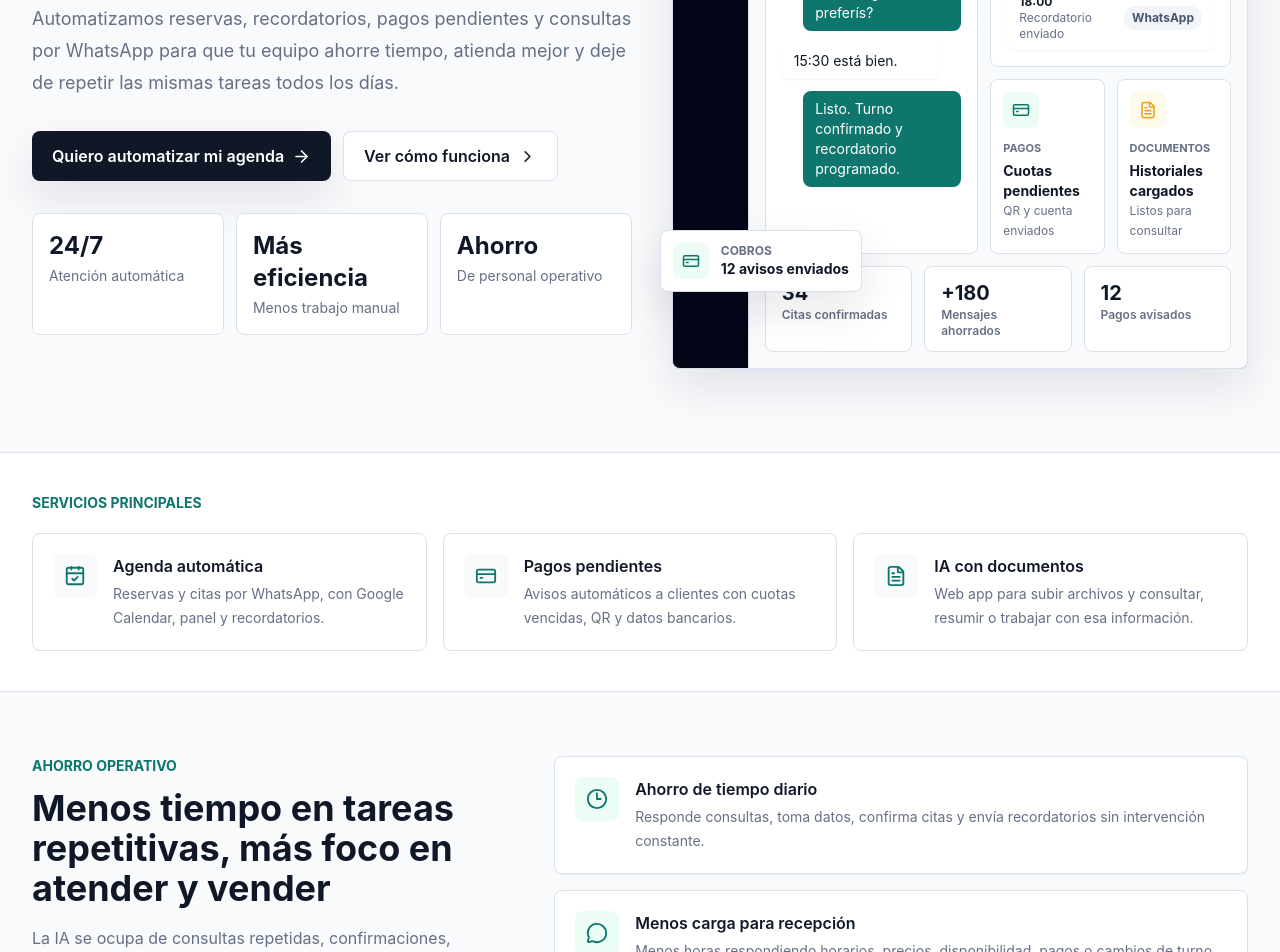
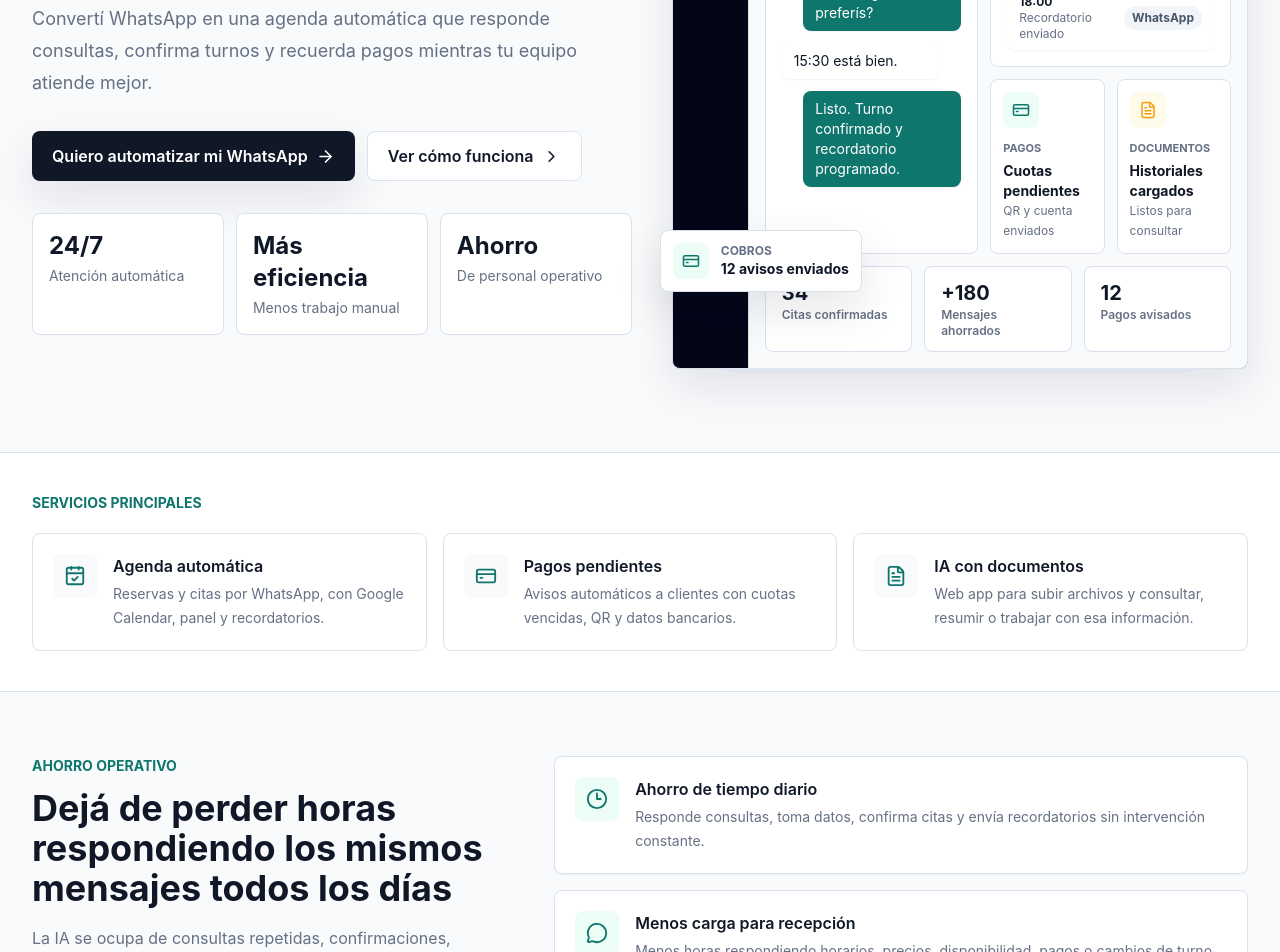
Before and after one commit to marceloabud27-gif/abud-hnos-gestion-digital, a React (Vite) app: page / in a window 1280 px wide. Shown: the part 500-1452 px from the top of the page. Built offline with nearby package versions, Linux system fonts and the light colour scheme.

Commit message:
Improve landing sales copy

```diff
--- a/src/App.jsx
+++ b/src/App.jsx
@@ -459,9 +459,8 @@ function App() {
               Agenda citas automáticamente por WhatsApp con IA
             </h1>
             <p className="mt-5 max-w-2xl text-lg leading-8 text-muted">
-              Automatizamos reservas, recordatorios, pagos pendientes y consultas
-              por WhatsApp para que tu equipo ahorre tiempo, atienda mejor y deje
-              de repetir las mismas tareas todos los días.
+              Convertí WhatsApp en una agenda automática que responde consultas,
+              confirma turnos y recuerda pagos mientras tu equipo atiende mejor.
             </p>
             <div className="mt-8 flex flex-col gap-3 sm:flex-row">
               <a
@@ -470,7 +469,7 @@ function App() {
                 rel="noreferrer"
                 className="inline-flex min-h-12 items-center justify-center gap-2 rounded-lg bg-ink px-5 py-3 font-semibold text-white shadow-soft transition hover:bg-slate-800 focus:outline-none focus:ring-4 focus:ring-slate-200"
               >
-                Quiero automatizar mi agenda
+                Quiero automatizar mi WhatsApp
                 <ArrowRight size={19} />
               </a>
               <a
@@ -531,7 +530,7 @@ function App() {
           <div>
             <SectionIntro
               eyebrow="Ahorro operativo"
-              title="Menos tiempo en tareas repetitivas, más foco en atender y vender"
+              title="Dejá de perder horas respondiendo los mismos mensajes todos los días"
               text="La IA se ocupa de consultas repetidas, confirmaciones, recordatorios y avisos. Tu equipo queda para atender mejor, vender y resolver casos importantes."
             />
             <a
@@ -668,7 +667,7 @@ function App() {
           <div>
             <SectionIntro
               eyebrow="Pagos pendientes"
-              title="Recordatorios automáticos para cuotas y pagos atrasados"
+              title="Cobrá más ordenado sin perseguir clientes uno por uno"
               text="Ideal para negocios con pagos mensuales: el sistema avisa automáticamente a quienes siguen pendientes."
             />
             <div className="mt-6 rounded-lg border border-line bg-white p-5">
@@ -724,7 +723,7 @@ function App() {
         <div className="mx-auto max-w-7xl px-4 py-16 sm:px-6 lg:px-8">
           <SectionIntro
             eyebrow="Opciones"
-            title="Elegí entre agenda automática, panel completo o IA con documentos"
+            title="Elegí el nivel de automatización que necesita tu negocio"
             text="Podés empezar con agenda automática, sumar panel y pagos, o crear una web app documental con IA."
           />
           <div className="mt-6 rounded-lg border border-line bg-white p-5">
@@ -771,7 +770,7 @@ function App() {
           <div>
             <p className="text-sm font-semibold uppercase text-teal-200">Abud Hnos. Gestión Digital</p>
             <h2 className="mt-3 max-w-3xl text-3xl font-bold leading-tight sm:text-4xl">
-              Mientras vos atendés tu negocio, la IA puede ahorrar horas de trabajo por vos.
+              Dejá que la IA atienda lo repetitivo mientras vos te enfocás en vender y atender mejor.
             </h2>
             <p className="mt-4 max-w-2xl leading-7 text-slate-300">
               Escribime al {phoneDisplay} y coordinamos una reunión breve para
```
